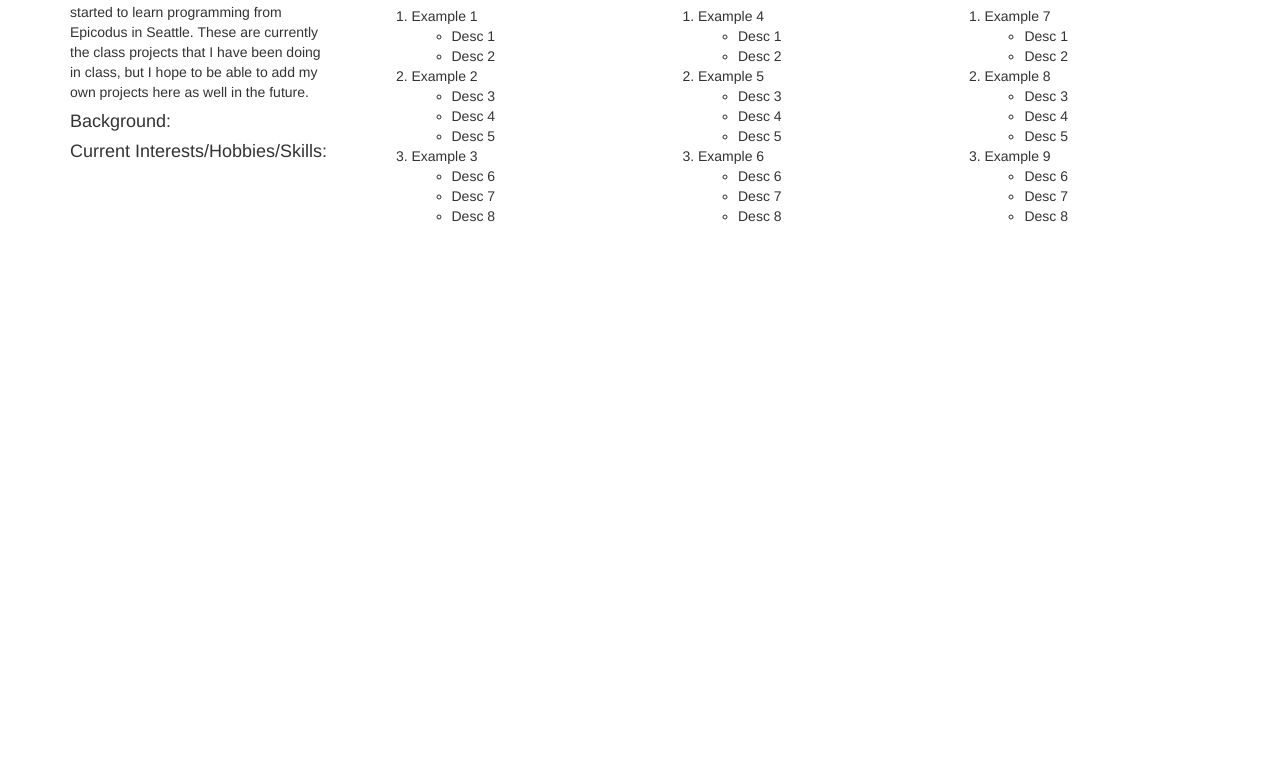
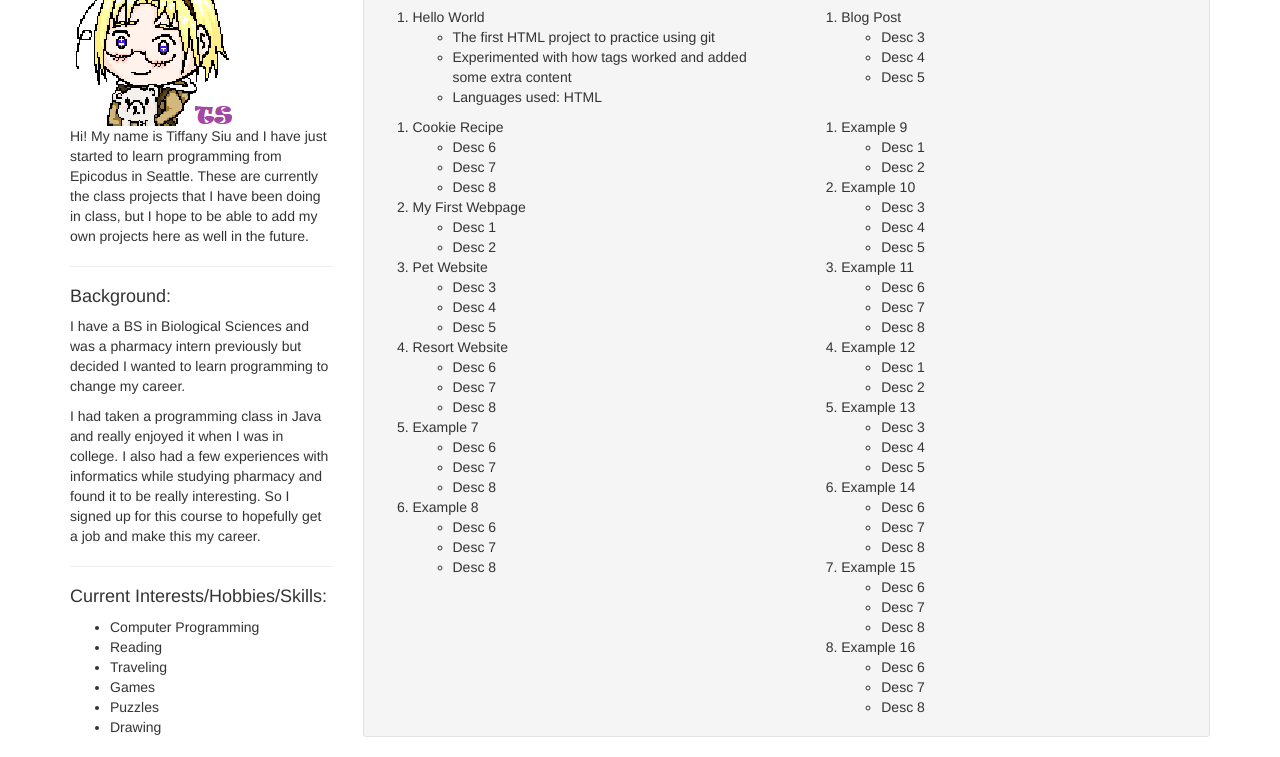
Before and after one commit to TSiu88/portfolio-landing, a plain HTML site: page index.html in a window 1280 px wide. Shown: the part 366-1123 px from the top of the page. Before the commit the page ends 800 px from the top, so only its background shows below. Drawn offline with Linux system fonts and the light colour scheme.

Commit message:
add picture and about me content, test my project layouts

```diff
--- a/index.html
+++ b/index.html
@@ -17,40 +17,97 @@
         <!--sideBar-->
         <div class="col-md-3">
           <h3>About Me:</h3>
-          <img src="img/me.jpeg" alt="Picture of me" title="A picture representing me">
+          <img src="img/me.png" alt="Picture of me" title="A picture representing me">
           <p>Hi! My name is Tiffany Siu and I have just started to learn programming from Epicodus in Seattle.  These are currently the class projects that I have been doing in class, but I hope to be able to add my own projects here as well in the future.</p>
+          <hr>
 
           <h4>Background:</h4>
-          <p></p>
+          <p>I have a BS in Biological Sciences and was a pharmacy intern previously but decided I wanted to learn programming to change my career.</p>
+          <p>I had taken a programming class in Java and really enjoyed it when I was in college.  I also had a few experiences with informatics while studying pharmacy and found it to be really interesting.  So I signed up for this course to hopefully get a job and make this my career.</p>
+          <hr>
 
           <h4>Current Interests/Hobbies/Skills:</h4>
-          <p></p>
+          <ul>
+            <li>Computer Programming</li>
+            <li>Reading</li>
+            <li>Traveling</li>
+            <li>Games</li>
+            <li>Puzzles</li>
+            <li>Drawing</li>
+          </ul>
         </div>
 
         <!-- Main section-->
         <div class="col-md-9">
-          <div class="well-sm">
+          <div class="well well-sm">
             <h2>My Projects:</h2>
             <p>These are projects that I currently have active links to either in GitHub pages or GitHub repositories.</p>
 
-            <!-- Projects column 1 -->
+            <!-- Projects row 1 -->
             <div class="row">
-              <div class="col-md-4">
+              <div class="col-md-6">
                 <ol>
-                  <li> Example 1
+                  <li> Hello World
                     <ul>
-                      <li>Desc 1</li>
-                      <li>Desc 2</li>
+                      <li>The first HTML project to practice using git</li>
+                      <li>Experimented with how tags worked and added some extra content</li>
+                      <li>Languages used: HTML</li>
                     </ul>
                   </li>
-                  <li> Example 2
+                </ol>
+              </div>
+              <div class="col-md-6">
+                <ol>
+                  <li> Blog Post
                     <ul>
                       <li>Desc 3</li>
                       <li>Desc 4</li>
                       <li>Desc 5</li>
                     </ul>
                   </li>
-                  <li> Example 3
+                </ol>
+              </div>
+            </div>
+
+
+            <div class="row">
+              <div class="col-md-6">
+                <ol>
+                  <li> Cookie Recipe
+                    <ul>
+                      <li>Desc 6</li>
+                      <li>Desc 7</li>
+                      <li>Desc 8</li>
+                    </ul>
+                  </li>
+                  <li> My First Webpage
+                    <ul>
+                      <li>Desc 1</li>
+                      <li>Desc 2</li>
+                    </ul>
+                  </li>
+                  <li> Pet Website
+                    <ul>
+                      <li>Desc 3</li>
+                      <li>Desc 4</li>
+                      <li>Desc 5</li>
+                    </ul>
+                  </li>
+                  <li> Resort Website
+                    <ul>
+                      <li>Desc 6</li>
+                      <li>Desc 7</li>
+                      <li>Desc 8</li>
+                    </ul>
+                  </li>
+                  <li> Example 7
+                    <ul>
+                      <li>Desc 6</li>
+                      <li>Desc 7</li>
+                      <li>Desc 8</li>
+                    </ul>
+                  </li>
+                  <li> Example 8
                     <ul>
                       <li>Desc 6</li>
                       <li>Desc 7</li>
@@ -61,48 +118,56 @@
               </div>
 
               <!-- Projects column 2 -->
-              <div class="col-md-4">
+              <div class="col-md-6">
                 <ol>
-                  <li> Example 4
+                  <li> Example 9
                     <ul>
                       <li>Desc 1</li>
                       <li>Desc 2</li>
                     </ul>
                   </li>
-                  <li> Example 5
+                  <li> Example 10
                     <ul>
                       <li>Desc 3</li>
                       <li>Desc 4</li>
                       <li>Desc 5</li>
                     </ul>
                   </li>
-                  <li> Example 6
+                  <li> Example 11
                     <ul>
                       <li>Desc 6</li>
                       <li>Desc 7</li>
                       <li>Desc 8</li>
                     </ul>
                   </li>
-                </ol>
-              </div>
-
-              <!-- Projects column 3 -->
-              <div class="col-md-4">
-                <ol>
-                  <li> Example 7
+                  <li> Example 12
                     <ul>
                       <li>Desc 1</li>
                       <li>Desc 2</li>
                     </ul>
                   </li>
-                  <li> Example 8
+                  <li> Example 13
                     <ul>
                       <li>Desc 3</li>
                       <li>Desc 4</li>
                       <li>Desc 5</li>
                     </ul>
                   </li>
-                  <li> Example 9
+                  <li> Example 14
+                    <ul>
+                      <li>Desc 6</li>
+                      <li>Desc 7</li>
+                      <li>Desc 8</li>
+                    </ul>
+                  </li>
+                  <li> Example 15
+                    <ul>
+                      <li>Desc 6</li>
+                      <li>Desc 7</li>
+                      <li>Desc 8</li>
+                    </ul>
+                  </li>
+                  <li> Example 16
                     <ul>
                       <li>Desc 6</li>
                       <li>Desc 7</li>
```
Also changed, not shown: img/me.png (added).
